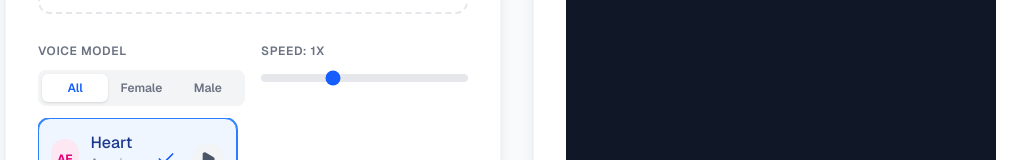
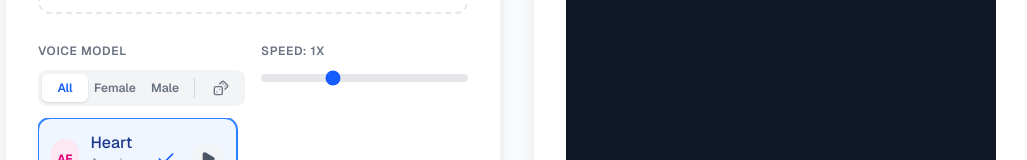
Before and after one commit to bkallaus/audiobook-generator, a Next.js app in the folder web-ui/: page / in a window 1280 px wide. Shown: the part 504-664 px from the top of the page, without its empty margins (123-1150 px from the left). Built offline with nearby package versions, Linux system fonts and the light colour scheme.

Commit message:
feat: add random voice selector button
This feature adds a simple "Shuffle" button (using a dice icon) to the VoicePicker component.
Clicking the button selects a random voice from the currently filtered list of voices.
This helps users discover new voices and reduces choice paralysis.

```diff
--- a/web-ui/src/components/VoicePicker.tsx
+++ b/web-ui/src/components/VoicePicker.tsx
@@ -1,5 +1,5 @@
 import React, { useState, useRef, useEffect } from 'react';
-import { Play, Square, Loader2, Check } from 'lucide-react';
+import { Play, Square, Loader2, Check, Dices } from 'lucide-react';
 
 interface Voice {
   id: string;
@@ -107,9 +107,15 @@ export function VoicePicker({ selectedVoice, onVoiceSelect }: VoicePickerProps)
     genderFilter === 'All' || voice.gender === genderFilter
   );
 
+  const handleShuffle = () => {
+    if (filteredVoices.length === 0) return;
+    const randomIndex = Math.floor(Math.random() * filteredVoices.length);
+    onVoiceSelect(filteredVoices[randomIndex].id);
+  };
+
   return (
     <div className="flex flex-col gap-3">
-      <div className="flex bg-gray-100 p-1 rounded-lg">
+      <div className="flex bg-gray-100 p-1 rounded-lg gap-1">
         {(['All', 'Female', 'Male'] as const).map((filter) => (
           <button
             key={filter}
@@ -125,6 +131,14 @@ export function VoicePicker({ selectedVoice, onVoiceSelect }: VoicePickerProps)
             {filter}
           </button>
         ))}
+        <div className="w-[1px] bg-gray-300 my-1 mx-0.5"></div>
+        <button
+          onClick={handleShuffle}
+          className="px-3 py-1.5 text-gray-500 hover:text-blue-600 hover:bg-white rounded-md transition-all flex items-center justify-center"
+          title="Random Voice"
+        >
+          <Dices className="w-4 h-4" />
+        </button>
       </div>
 
       <div className="grid grid-cols-1 gap-3 max-h-80 overflow-y-auto pr-2 custom-scrollbar">
```
Also changed, not shown: 1 other file (tests, documents, lock files or other folders).
